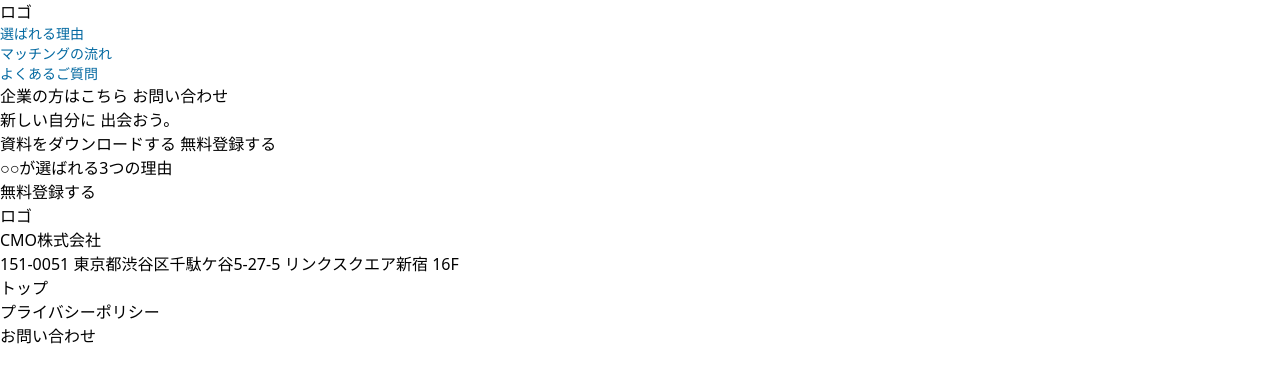
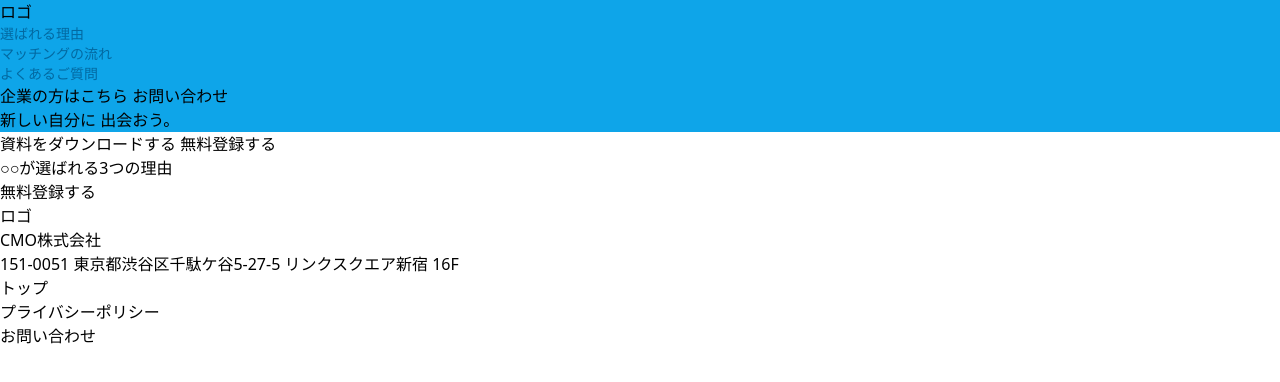
Before and after one commit to bonniarc/tailwind-test-html, a website: page index.html in a window 1280 px wide. Drawn offline with nearby package versions, Linux system fonts and the light colour scheme.

Commit message:
Update index.html

```diff
--- a/index.html
+++ b/index.html
@@ -20,8 +20,7 @@
         <nav>
             <div>
 
-                <header>
-
+                <header class="bg-sky-500">
                     <div class="header-logo">ロゴ</div>
                     <div class="header list">
                     <ul class="text-sky-700 text-sm">
@@ -36,15 +35,18 @@
                         <a href="#" class="btn here">企業の方はこちら</a>
                         <a href="#" class="btn inquiry">お問い合わせ</a>
                        </div>
+
                 </header>
-                <div class="top wrapper">
-
+                <div class="top wrapper bg-sky-500">
 
                     <div class= "container">
 
 
+
+
                     <h1>新しい自分に 出会おう。</h1>
-                    </div>
+                </div>
+                </div>
                     <div class="btn wrapper">
                         <a href="#" class="btn download">資料をダウンロードする</a>
                         <a href="#" class="btn register">無料登録する</a>
```
